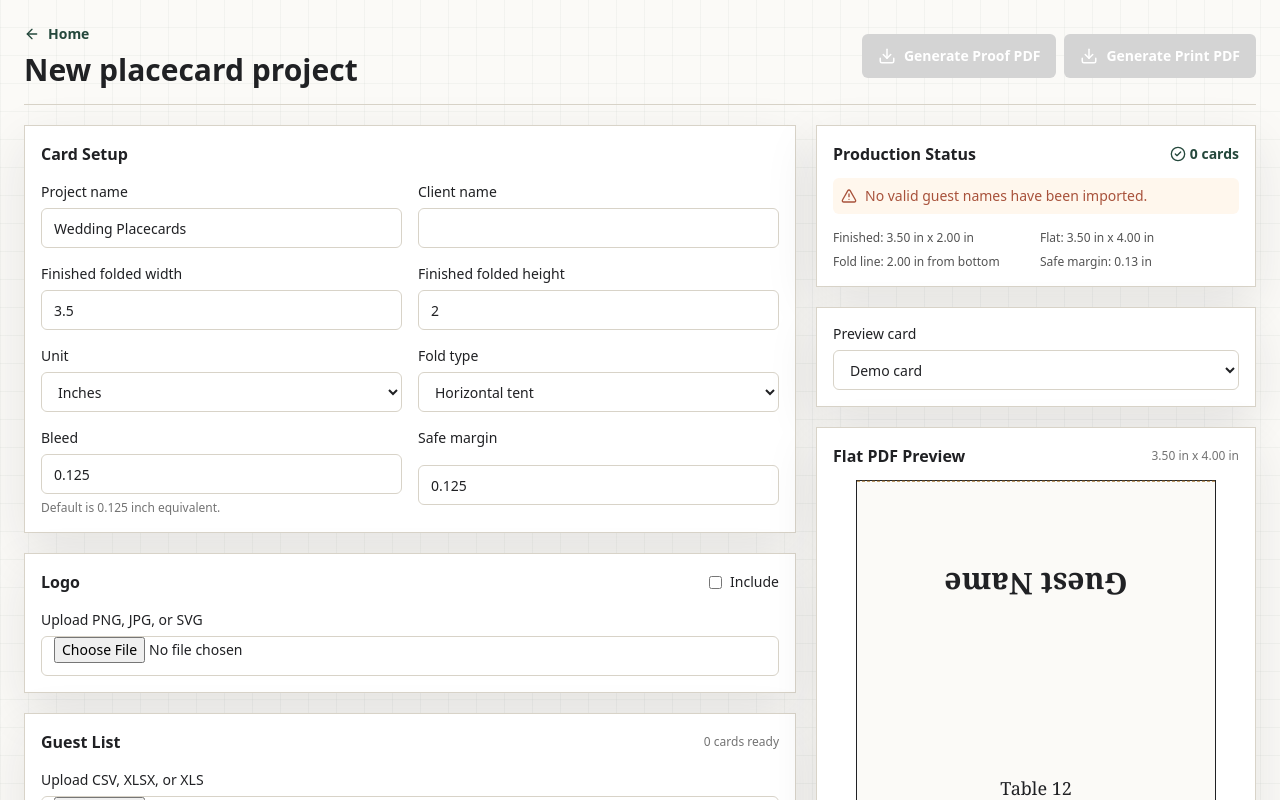
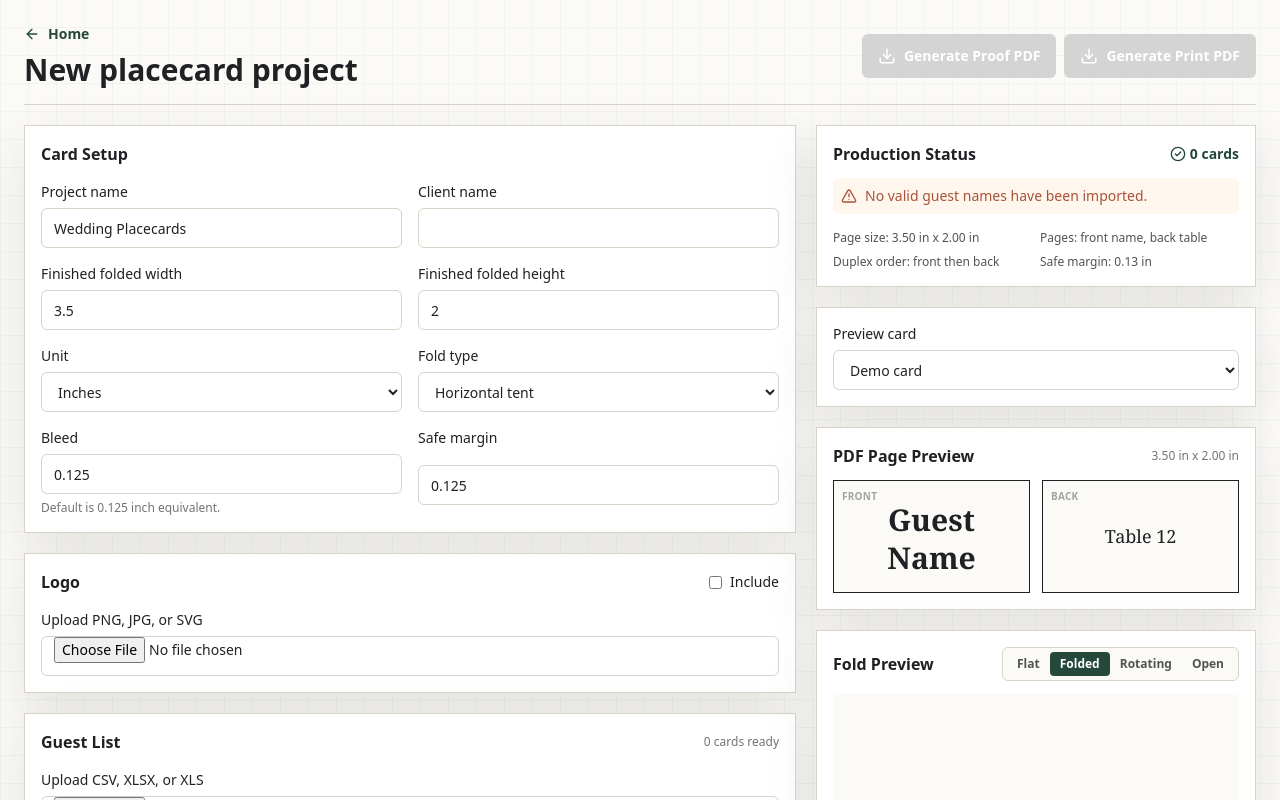
Before and after one commit to jacobrosenfeld/placecard-generator, a Next.js app: page /projects/new in a window 1280 px wide. Shown: the top 800 px of the page. Built offline with nearby package versions, Linux system fonts and the light colour scheme.

Commit message:
fix: generate duplex finished-size PDFs

```diff
--- a/src/app/api/google-font/route.ts
+++ b/src/app/api/google-font/route.ts
@@ -1,5 +1,5 @@
 import { NextRequest, NextResponse } from "next/server";
-import { extractGoogleFontUrl, googleFontsHref } from "@/lib/typography";
+import { extractGoogleFontUrl, GOOGLE_FONTS_PDF_HEADERS, googleFontsHref } from "@/lib/typography";
 
 export const runtime = "nodejs";
 
@@ -10,9 +10,7 @@ export async function GET(request: NextRequest) {
   }
 
   const cssResponse = await fetch(googleFontsHref(font), {
-    headers: {
-      Accept: "text/css"
-    },
+    headers: GOOGLE_FONTS_PDF_HEADERS,
     next: { revalidate: 60 * 60 * 24 * 30 }
   });
 
--- a/src/app/projects/new/page.tsx
+++ b/src/app/projects/new/page.tsx
@@ -136,9 +136,9 @@ export default function NewProjectPage() {
                 </p>
               )}
               <div className="mt-4 grid grid-cols-2 gap-2 text-xs text-neutral-600">
-                <span>Finished: {formatInchesFromPoints(layout.finishedWidthPt)} x {formatInchesFromPoints(layout.finishedHeightPt)}</span>
-                <span>Flat: {formatInchesFromPoints(layout.flatWidthPt)} x {formatInchesFromPoints(layout.flatHeightPt)}</span>
-                <span>Fold line: {formatInchesFromPoints(layout.foldLineY)} from bottom</span>
+                <span>Page size: {formatInchesFromPoints(layout.finishedWidthPt)} x {formatInchesFromPoints(layout.finishedHeightPt)}</span>
+                <span>Pages: front name, back table</span>
+                <span>Duplex order: front then back</span>
                 <span>Safe margin: {formatInchesFromPoints(layout.safeMarginPt)}</span>
               </div>
             </section>
--- a/src/components/CardPreview2D.tsx
+++ b/src/components/CardPreview2D.tsx
@@ -13,23 +13,26 @@ export function CardPreview2D({
   guest?: GuestRow;
   settings: ProjectSettings;
 }) {
-  const ratio = layout.flatHeightPt / layout.flatWidthPt;
+  const ratio = layout.finishedHeightPt / layout.finishedWidthPt;
 
   return (
     <div className="border border-line bg-white p-4 shadow-tool">
       <div className="mb-3 flex items-center justify-between gap-3">
-        <h2 className="text-base font-semibold">Flat PDF Preview</h2>
+        <h2 className="text-base font-semibold">PDF Page Preview</h2>
         <span className="text-xs text-neutral-500">
-          {formatInchesFromPoints(layout.flatWidthPt)} x {formatInchesFromPoints(layout.flatHeightPt)}
+          {formatInchesFromPoints(layout.finishedWidthPt)} x {formatInchesFromPoints(layout.finishedHeightPt)}
         </span>
       </div>
-      <div
-        className="mx-auto w-full max-w-[360px] border border-ink bg-paper"
-        style={{ aspectRatio: `1 / ${ratio}` }}
-      >
-        <div className="grid h-full grid-rows-2">
+      <div className="grid gap-3 sm:grid-cols-2">
+        <div
+          className="mx-auto w-full max-w-[360px] border border-ink bg-paper"
+          style={{ aspectRatio: `1 / ${ratio}` }}
+        >
+          <div className="relative h-full">
+            <span className="absolute left-2 top-2 text-[10px] font-semibold uppercase tracking-wide text-neutral-400">
+              Front
+            </span>
           <PanelPreview
-            className="rotate-180 border-b border-dashed border-brass"
             text={guest?.name || "Guest Name"}
             logo={settings.includeLogo ? settings.logo?.dataUrl : undefined}
             showLogo={settings.logo?.placement === "above-name" || settings.logo?.placement === "both-panels"}
@@ -38,15 +41,26 @@ export function CardPreview2D({
             fontFamily={styleCssFontFamily(settings.nameText)}
             color={settings.nameText.color}
           />
+          </div>
+        </div>
+        <div
+          className="mx-auto w-full max-w-[360px] border border-ink bg-paper"
+          style={{ aspectRatio: `1 / ${ratio}` }}
+        >
+          <div className="relative h-full">
+            <span className="absolute left-2 top-2 text-[10px] font-semibold uppercase tracking-wide text-neutral-400">
+              Back
+            </span>
           <PanelPreview
             text={guest?.tableLabel || "Table 12"}
             logo={settings.includeLogo ? settings.logo?.dataUrl : undefined}
-            showLogo={settings.logo?.placement === "above-table"}
+            showLogo={settings.logo?.placement === "above-table" || settings.logo?.placement === "both-panels"}
             fontSize={settings.tableText.fontSize}
             weight={settings.tableText.fontWeight}
             fontFamily={styleCssFontFamily(settings.tableText)}
             color={settings.tableText.color}
           />
+          </div>
         </div>
       </div>
     </div>
@@ -73,7 +87,7 @@ function PanelPreview({
   className?: string;
 }) {
   return (
-    <div className={`flex min-h-0 flex-col items-center justify-center gap-2 p-5 text-center ${className}`}>
+    <div className={`flex h-full min-h-0 flex-col items-center justify-center gap-2 p-5 text-center ${className}`}>
       {showLogo && logo ? (
         // eslint-disable-next-line @next/next/no-img-element
         <img alt="" src={logo} className="max-h-[32%] max-w-[58%] object-contain" />
--- a/src/lib/pdfGenerator.ts
+++ b/src/lib/pdfGenerator.ts
@@ -122,6 +122,15 @@ function drawCenteredContent(params: {
   page.pushOperators(popGraphicsState());
 }
 
+function finishedPagePanel(layout: CardLayout): Rect {
+  return {
+    x: 0,
+    y: 0,
+    width: layout.finishedWidthPt,
+    height: layout.finishedHeightPt
+  };
+}
+
 async function embedStyleFont(pdfDoc: PDFDocument, style: TextStyle) {
   if (style.fontMode === "google") {
     try {
@@ -143,36 +152,23 @@ async function embedStyleFont(pdfDoc: PDFDocument, style: TextStyle) {
 function drawProofGuides(
   page: ReturnType<PDFDocument["addPage"]>,
   layout: CardLayout,
-  font: Awaited<ReturnType<PDFDocument["embedFont"]>>
+  font: Awaited<ReturnType<PDFDocument["embedFont"]>>,
+  sideLabel: string
 ) {
-  page.drawLine({
-    start: { x: 0, y: layout.foldLineY },
-    end: { x: layout.flatWidthPt, y: layout.foldLineY },
-    thickness: 0.5,
-    color: rgb(0.55, 0.35, 0.15),
-    dashArray: [4, 4]
-  });
-  page.drawText(`Fold line: ${formatInchesFromPoints(layout.foldLineY)} from bottom`, {
-    x: 8,
-    y: layout.foldLineY + 5,
-    size: 7,
-    font,
-    color: rgb(0.45, 0.28, 0.12)
-  });
+  const pagePanel = finishedPagePanel(layout);
+  const safe = insetRect(pagePanel, layout.safeMarginPt);
 
   page.drawText(
-    `Flat size: ${formatInchesFromPoints(layout.flatWidthPt)} x ${formatInchesFromPoints(layout.flatHeightPt)}`,
+    `${sideLabel} size: ${formatInchesFromPoints(layout.finishedWidthPt)} x ${formatInchesFromPoints(layout.finishedHeightPt)}`,
     {
       x: 8,
-      y: layout.flatHeightPt - 12,
+      y: layout.finishedHeightPt - 12,
       size: 7,
       font,
       color: rgb(0.45, 0.45, 0.45)
     }
   );
 
-  for (const panel of [layout.topPanel, layout.bottomPanel]) {
-    const safe = insetRect(panel, layout.safeMarginPt);
   page.drawRectangle({
     x: safe.x,
     y: safe.y,
@@ -181,11 +177,10 @@ function drawProofGuides(
     borderColor: rgb(0.72, 0.72, 0.72),
     borderWidth: 0.35
   });
-  }
 
   page.drawText(`Safe margin: ${formatInchesFromPoints(layout.safeMarginPt)}`, {
     x: 8,
-    y: 20,
+    y: 8,
     size: 7,
     font,
     color: rgb(0.45, 0.45, 0.45)
@@ -200,27 +195,31 @@ export async function generatePlacecardPdf({ settings, guests, outputMode }: Gen
   const nameFont = await embedStyleFont(pdfDoc, settings.nameText);
   const tableFont = await embedStyleFont(pdfDoc, settings.tableText);
   const logoImage = await embedLogo(pdfDoc, settings.includeLogo ? settings.logo : undefined);
+  const pagePanel = finishedPagePanel(layout);
 
   guests.forEach((guest, index) => {
-    const page = pdfDoc.addPage([layout.flatWidthPt, layout.flatHeightPt]);
-    if (outputMode === "proof") drawProofGuides(page, layout, regularFont);
+    const frontPage = pdfDoc.addPage([layout.finishedWidthPt, layout.finishedHeightPt]);
+    if (outputMode === "proof") drawProofGuides(frontPage, layout, regularFont, `Front ${index + 1}`);
 
     drawCenteredContent({
-      page,
-      panel: layout.topPanel,
+      page: frontPage,
+      panel: pagePanel,
       layout,
       text: guest.name,
       style: settings.nameText,
       font: nameFont,
-      rotation: 180,
+      rotation: 0,
       logoImage,
       logo: settings.logo,
       drawLogo: settings.includeLogo && (settings.logo?.placement === "above-name" || settings.logo?.placement === "both-panels")
     });
 
+    const backPage = pdfDoc.addPage([layout.finishedWidthPt, layout.finishedHeightPt]);
+    if (outputMode === "proof") drawProofGuides(backPage, layout, regularFont, `Back ${index + 1}`);
+
     drawCenteredContent({
-      page,
-      panel: layout.bottomPanel,
+      page: backPage,
+      panel: pagePanel,
       layout,
       text: guest.tableLabel,
       style: settings.tableText,
@@ -228,13 +227,20 @@ export async function generatePlacecardPdf({ settings, guests, outputMode }: Gen
       rotation: 0,
       logoImage,
       logo: settings.logo,
-      drawLogo: settings.includeLogo && settings.logo?.placement === "above-table"
+      drawLogo: settings.includeLogo && (settings.logo?.placement === "above-table" || settings.logo?.placement === "both-panels")
     });
 
     if (outputMode === "proof") {
-      page.drawText(`Proof ${index + 1} of ${guests.length}`, {
+      frontPage.drawText(`Proof ${index + 1} of ${guests.length} front`, {
         x: 8,
-        y: 8,
+        y: 18,
+        size: 6,
+        font: regularFont,
+        color: rgb(0.45, 0.45, 0.45)
+      });
+      backPage.drawText(`Proof ${index + 1} of ${guests.length} back`, {
+        x: 8,
+        y: 18,
         size: 6,
         font: regularFont,
         color: rgb(0.45, 0.45, 0.45)
--- a/src/lib/typography.ts
+++ b/src/lib/typography.ts
@@ -41,6 +41,12 @@ export const CURATED_FONTS: CuratedFont[] = [
   }
 ];
 
+export const GOOGLE_FONTS_PDF_HEADERS = {
+  Accept: "text/css",
+  "User-Agent":
+    "Mozilla/5.0 (Macintosh; Intel Mac OS X 10_15_7) AppleWebKit/537.36 (KHTML, like Gecko) Chrome/120.0 Safari/537.36"
+};
+
 export function getCuratedFont(fontFamily: string): CuratedFont {
   return CURATED_FONTS.find((font) => font.id === fontFamily) || CURATED_FONTS[0];
 }
@@ -72,7 +78,7 @@ export function googleFontsHref(value: string): string {
 }
 
 export function extractGoogleFontUrl(css: string): string | undefined {
-  const preferredFormatMatch = css.match(/url\((https:\/\/fonts\.gstatic\.com\/[^)]+)\)\s*format\('(truetype|opentype|woff2?|woff)'\)/);
+  const preferredFormatMatch = css.match(/url\((https:\/\/fonts\.gstatic\.com\/[^)]+)\)\s*format\('(truetype|opentype)'\)/);
   if (preferredFormatMatch?.[1]) return preferredFormatMatch[1];
 
   return css.match(/url\((https:\/\/fonts\.gstatic\.com\/[^)]+)\)/)?.[1];
@@ -86,7 +92,9 @@ export async function fetchGoogleFontBytes(value: string): Promise<Uint8Array |
     return new Uint8Array(await response.arrayBuffer());
   }
 
-  const cssResponse = await fetch(googleFontsHref(value));
+  const cssResponse = await fetch(googleFontsHref(value), {
+    headers: GOOGLE_FONTS_PDF_HEADERS
+  });
   if (!cssResponse.ok) return undefined;
 
   const css = await cssResponse.text();
```
Also changed, not shown: 2 other files (tests, documents, lock files or other folders). Lines whose indentation alone changed are shown as unchanged.
